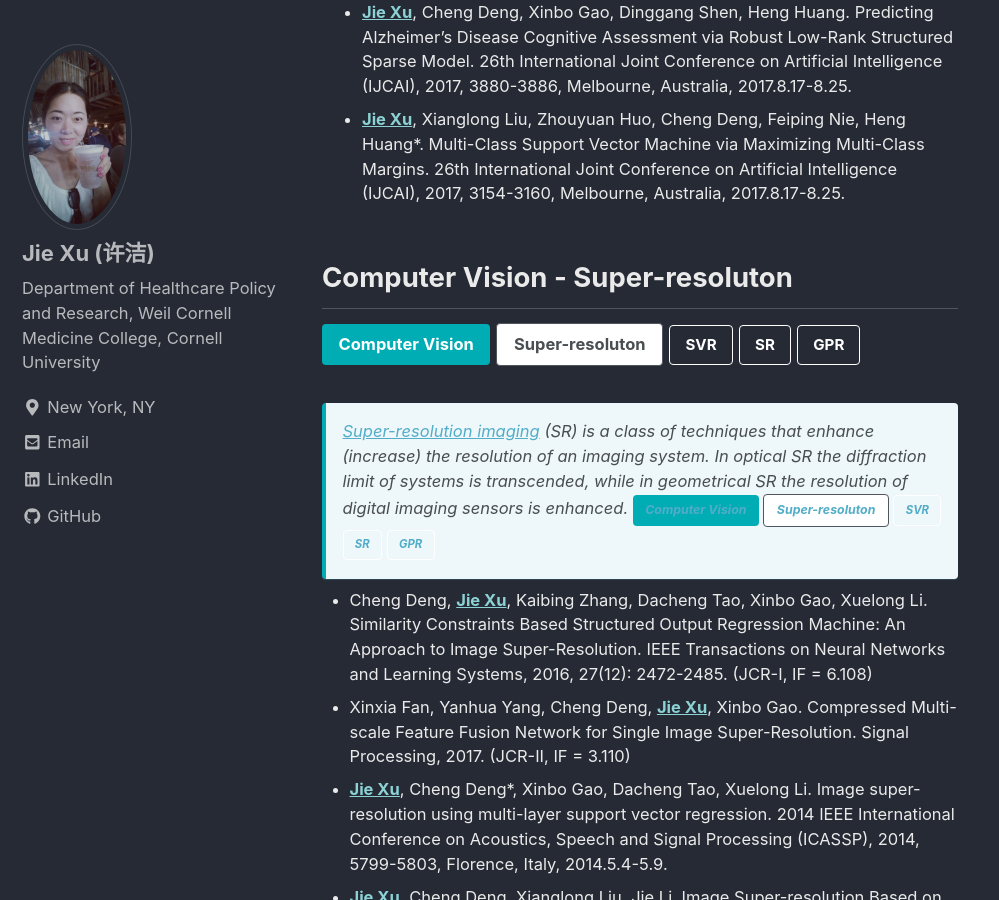
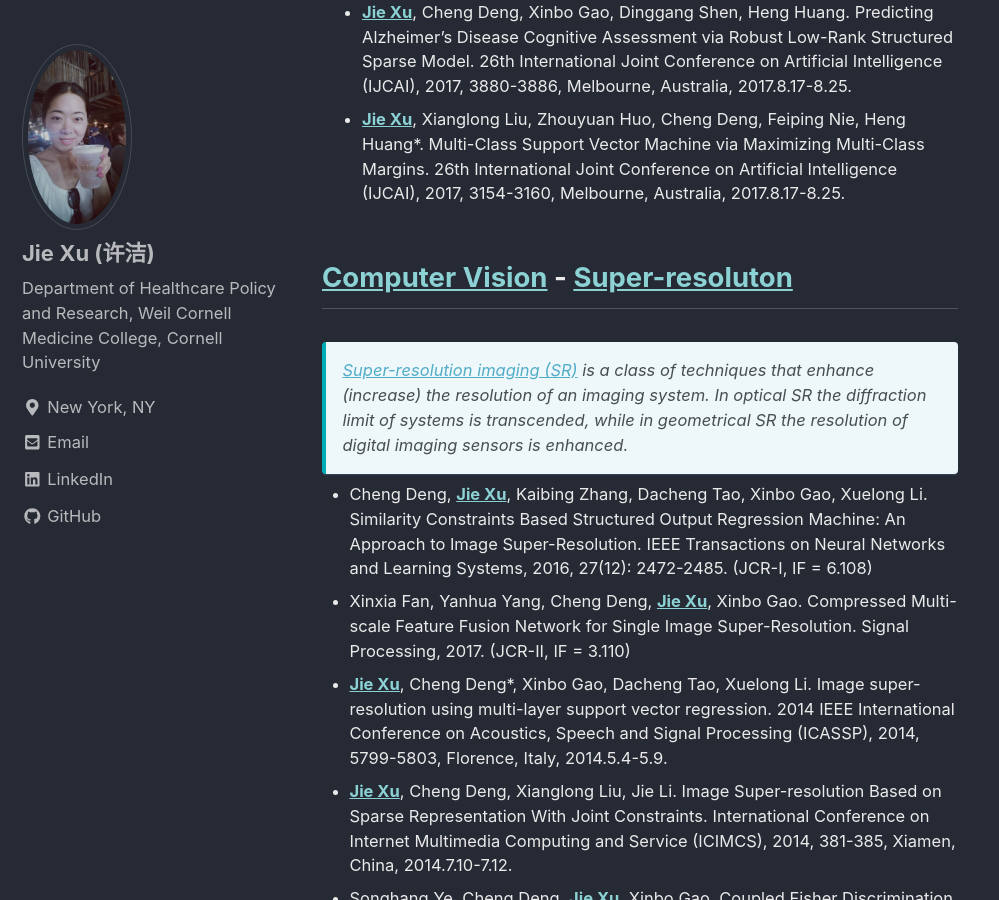
Before and after one commit to jxu1015/jxu1015.github.io, a Jekyll site: the page built from _pages/publications.md, in a window 1280 px wide and 900 px high, scrolled down 1165 px. Shown: the whole window, without its empty margins (0-999 px from the left). Built offline with Jekyll 4.4.1, drawn with Linux system fonts in a browser that asks for light colours; nearby versions of some CDN libraries.

Commit message:
Update publications.md

```diff
--- a/_pages/publications.md
+++ b/_pages/publications.md
@@ -16,20 +16,9 @@
 * [**Jie Xu**](https://scholar.google.com/citations?user=kFSu-dgAAAAJ&hl=en), Xianglong Liu, Zhouyuan Huo, Cheng Deng, Feiping Nie, Heng Huang*. Multi-Class Support Vector Machine via Maximizing Multi-Class Margins. 26th International Joint Conference on Artificial Intelligence (IJCAI), 2017, 3154-3160, Melbourne, Australia, 2017.8.17-8.25.
 {: .small}
 
-## Computer Vision - Super-resoluton
+## [Computer Vision](https://en.wikipedia.org/wiki/Computer_vision) - [Super-resoluton](https://en.wikipedia.org/wiki/Super-resolution_imaging)
 
-[Computer Vision](https://en.wikipedia.org/wiki/Computer_vision){: .btn .btn--primary .btn--primary}
-[Super-resoluton](https://en.wikipedia.org/wiki/Super-resolution_imaging){: .btn .btn--inverse .btn--primary}
-[SVR](#){: .btn .btn--light-outline .btn--small}
-[SR](#){: .btn .btn--light-outline .btn--small}
-[GPR](#){: .btn .btn--light-outline .btn--small}
-
-> [Super-resolution imaging](https://en.wikipedia.org/wiki/Super-resolution_imaging) (SR) is a class of techniques that enhance (increase) the resolution of an imaging system. In optical SR the diffraction limit of systems is transcended, while in geometrical SR the resolution of digital imaging sensors is enhanced.
-[Computer Vision](https://en.wikipedia.org/wiki/Computer_vision){: .btn .btn--primary .btn--primary}
-[Super-resoluton](https://en.wikipedia.org/wiki/Super-resolution_imaging){: .btn .btn--inverse .btn--primary}
-[SVR](#){: .btn .btn--light-outline .btn--small}
-[SR](#){: .btn .btn--light-outline .btn--small}
-[GPR](#){: .btn .btn--light-outline .btn--small}
+> [Super-resolution imaging (SR)](https://en.wikipedia.org/wiki/Super-resolution_imaging) is a class of techniques that enhance (increase) the resolution of an imaging system. In optical SR the diffraction limit of systems is transcended, while in geometrical SR the resolution of digital imaging sensors is enhanced.
 {: .notice--info}
 
 * Cheng Deng, [**Jie Xu**](https://scholar.google.com/citations?user=kFSu-dgAAAAJ&hl=en), Kaibing Zhang, Dacheng Tao, Xinbo Gao, Xuelong Li. Similarity Constraints Based Structured Output Regression Machine: An Approach to Image Super-Resolution. IEEE Transactions on Neural Networks and Learning Systems, 2016, 27(12): 2472-2485. (JCR-I, IF = 6.108)
```
